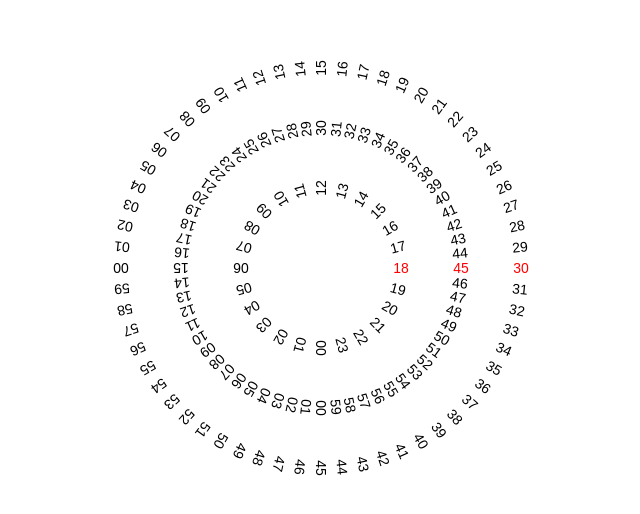
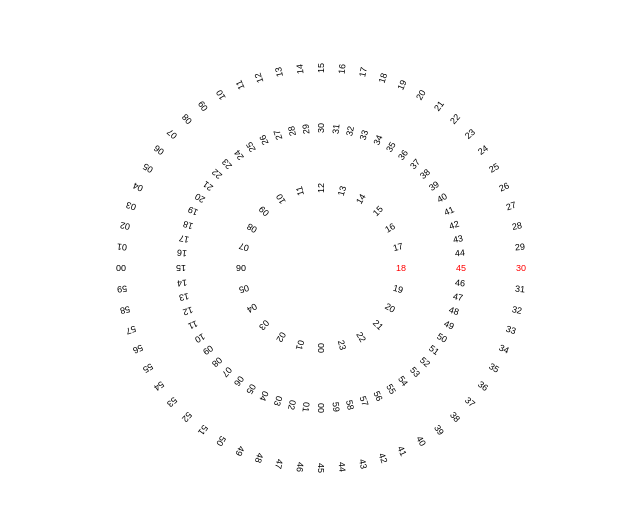
Before and after one commit to ynawhocodes/not-stop-clock, a plain HTML site: page index.html in a window 1280 px wide. Shown: the part 132-646 px from the top of the page, without its empty margins (319-959 px from the left). Drawn offline with Linux system fonts and the light colour scheme.

Commit message:
feat: 폰트 크기 변경

```diff
--- a/index.html
+++ b/index.html
@@ -23,7 +23,7 @@
       position: absolute;
       color: black;
       font-family: sans-serif;
-      font-size: 14px;
+      font-size: 9px;
       transform: translate(-50%, -50%) rotate(var(--angle));
     }
     .number.current {
```
